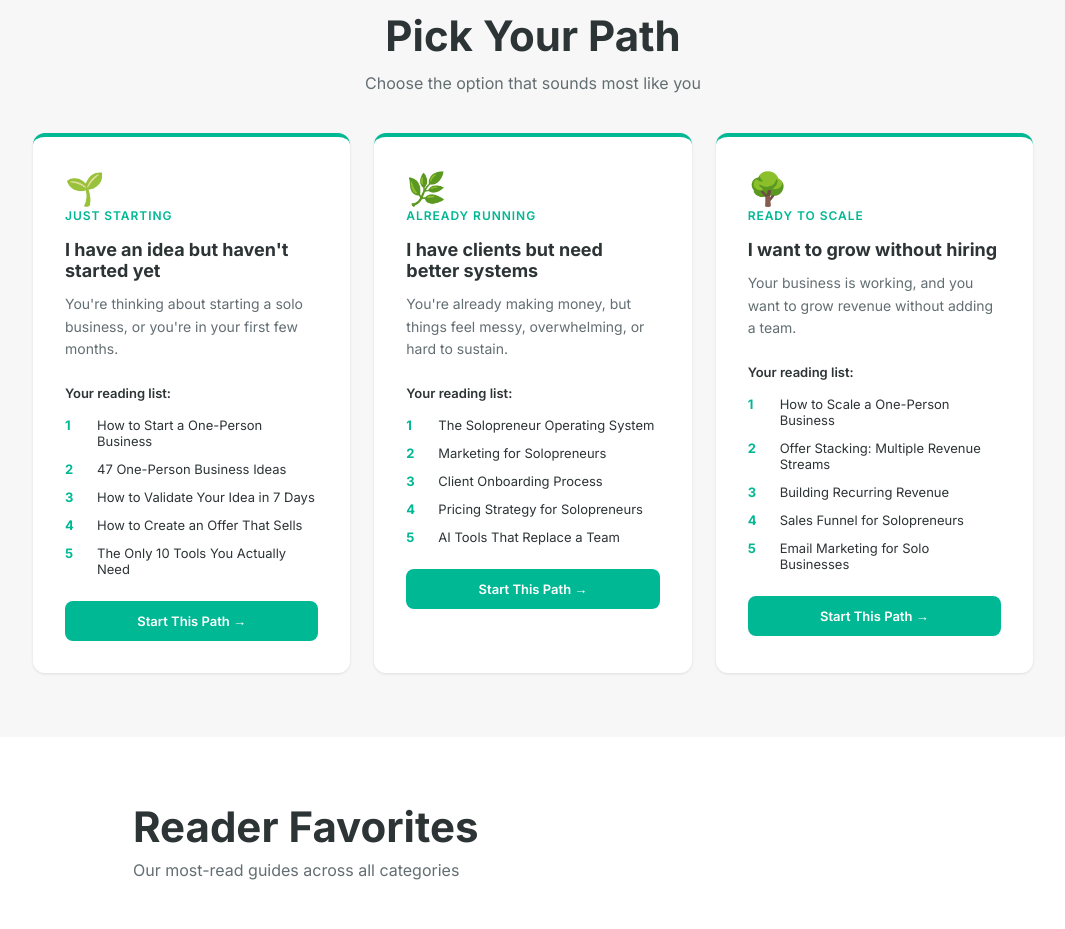
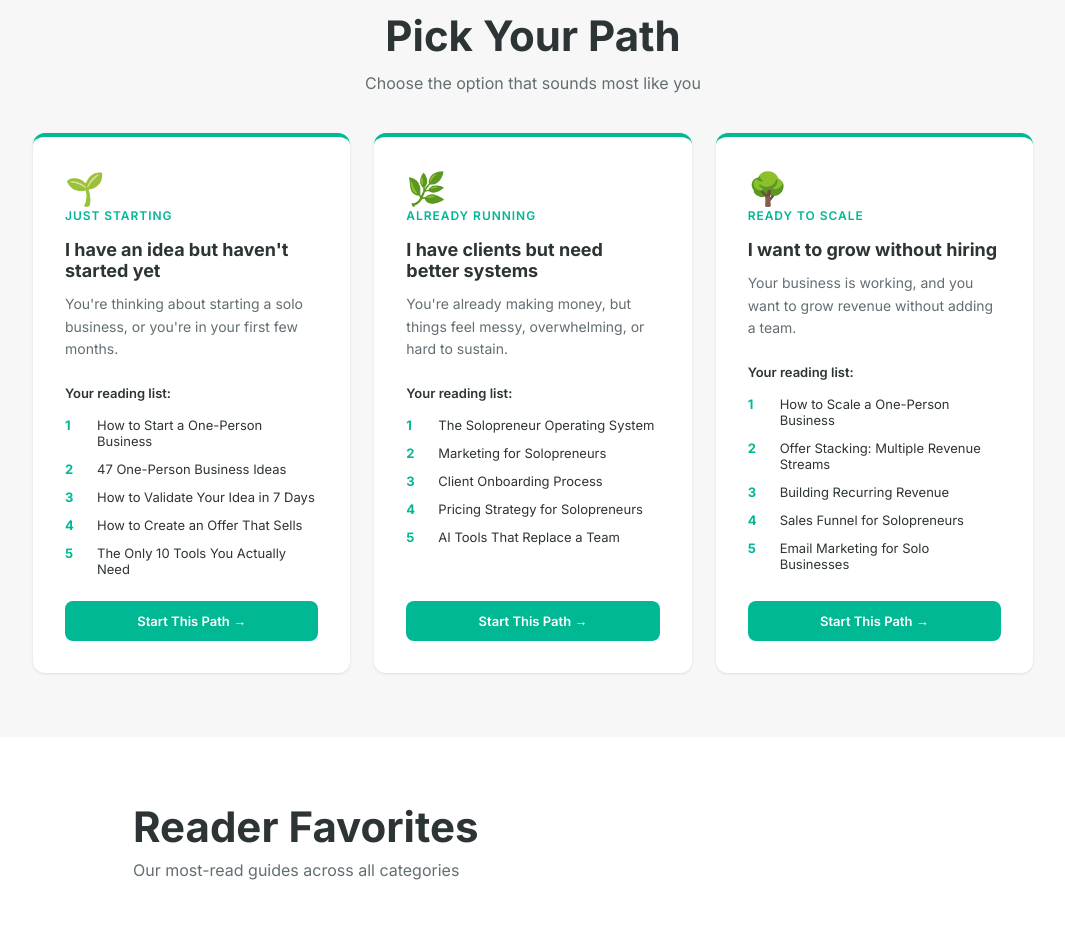
Before and after one commit to biso2005/onefoundr, a Next.js app: page /start-here in a window 1280 px wide. Shown: the part 1180-2109 px from the top of the page, without its empty margins (107-1172 px from the left). Built offline with nearby package versions, Linux system fonts and the light colour scheme.

Commit message:
fix: path cards equal height with flex layout and mt-auto button

```diff
--- a/src/components/start-here/PathCards.tsx
+++ b/src/components/start-here/PathCards.tsx
@@ -63,7 +63,7 @@ export default function PathCards() {
           </p>
         </div>
 
-        <div style={{ display: "grid", gridTemplateColumns: "repeat(auto-fit, minmax(300px, 1fr))", gap: "24px" }} className="md:grid-cols-3 sm:grid-cols-2 grid-cols-1">
+        <div style={{ display: "grid", gridTemplateColumns: "repeat(auto-fit, minmax(300px, 1fr))", gap: "24px", alignItems: "stretch" }} className="md:grid-cols-3 sm:grid-cols-2 grid-cols-1">
           {PATHS.map((path) => (
             <div
               key={path.label}
@@ -73,7 +73,9 @@ export default function PathCards() {
                 padding: "32px",
                 borderTop: "4px solid #00B894",
                 boxShadow: "0 1px 3px rgba(0, 0, 0, 0.1)",
-                transition: "box-shadow 0.2s"
+                transition: "box-shadow 0.2s",
+                display: "flex",
+                flexDirection: "column"
               }}
               className="hover:shadow-md"
             >
@@ -137,7 +139,8 @@ export default function PathCards() {
                   fontSize: "13px",
                   fontWeight: "600",
                   textDecoration: "none",
-                  transition: "opacity 0.2s"
+                  transition: "opacity 0.2s",
+                  marginTop: "auto"
                 }}
                 className="hover:opacity-90"
               >
```
